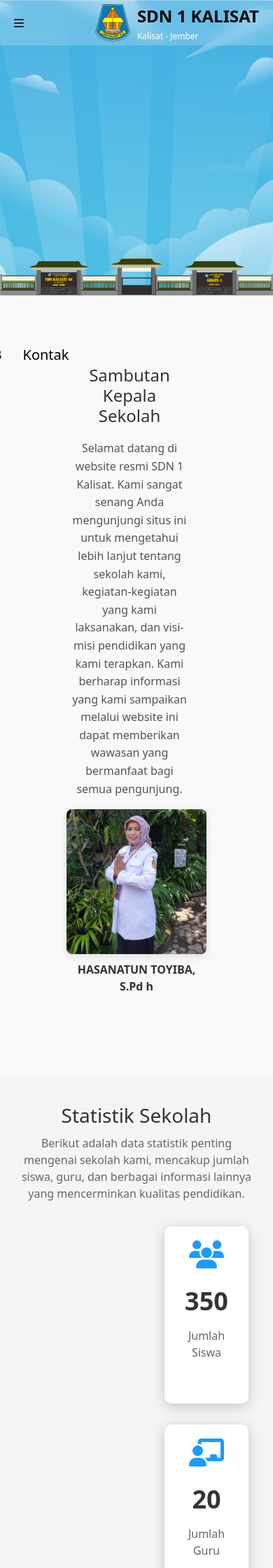
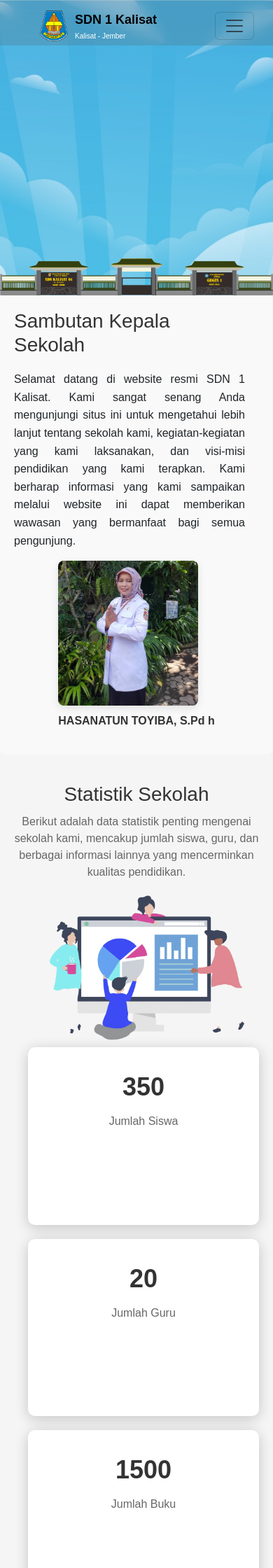
Before and after one commit to Fodly18/Nekolympus_S3, a PHP site: page /Homepage.html in a window 390 px wide. Shown: the top 2240 px of the page at 70% size. Run offline with PHP 8.4, Linux system fonts and the light colour scheme; some libraries are stand-ins or nearby versions.

Commit message:
perubahan sedikit

```diff
--- a/Homepage.html
+++ b/Homepage.html
@@ -1,54 +1,74 @@
 <!DOCTYPE html>
 <html lang="en">
   <head>
-    <meta charset="UTF-8">
-    <meta name="viewport" content="width=device-width, initial-scale=1.0">
-    <title>Homepage</title>
-    <link href="https://cdn.jsdelivr.net/npm/bootstrap@5.0.2/dist/css/bootstrap.min.css" rel="stylesheet" integrity="sha384-EVSTQN3/azprG1Anm3QDgpJLIm9Nao0Yz1ztcQTwFspd3yD65VohhpuuCOmLASjC" crossorigin="anonymous">
-    <link rel="stylesheet" href="/css/Homepage.css">
-    <link rel="stylesheet" href="https://cdnjs.cloudflare.com/ajax/libs/font-awesome/6.6.0/css/all.min.css" integrity="sha512-Kc323vGBEqzTmouAECnVceyQqyqdsSiqLQISBL29aUW4U/M7pSPA/gEUZQqv1cwx4OnYxTxve5UMg5GT6L4JJg==" crossorigin="anonymous" referrerpolicy="no-referrer" />
-    <link href="https://cdn.jsdelivr.net/npm/bootstrap@5.0.2/dist/css/bootstrap.min.css" rel="stylesheet" integrity="sha384-EVSTQN3/azprG1Anm3QDgpJLIm9Nao0Yz1ztcQTwFspd3yD65VohhpuuCOmLASjC" crossorigin="anonymous">
-    <link rel="stylesheet" href="https://cdnjs.cloudflare.com/ajax/libs/font-awesome/6.6.0/css/all.min.css" integrity="sha512-Kc323vGBEqzTmouAECnVceyQqyqdsSiqLQISBL29aUW4U/M7pSPA/gEUZQqv1cwx4OnYxTxve5UMg5GT6L4JJg==" crossorigin="anonymous" referrerpolicy="no-referrer" />
+    <meta charset="UTF-8" />
+    <meta name="viewport" content="width=device-width, initial-scale=1.0" />
+    <title>Document</title>
+    <link
+      href="https://cdn.jsdelivr.net/npm/bootstrap@5.3.3/dist/css/bootstrap.min.css"
+      rel="stylesheet"
+      integrity="sha384-QWTKZyjpPEjISv5WaRU9OFeRpok6YctnYmDr5pNlyT2bRjXh0JMhjY6hW+ALEwIH"
+      crossorigin="anonymous"
+    />
+    <link rel="stylesheet" href="css/Homepage.css" />
   </head>
   <body>
-    <header>
-        <!-- NAVBAR -->
-<div class="isiHeader">
-    <nav>
-        <label for="check" class="checkbtn">
-            <i class="fas fa-bars"></i>
-        </label>
-        <label class="logo">
-            <img src="asset/logo.png" alt="Logo" class="logo-img">
+    <!-- navbar -->
+    <nav class="navbar navbar-expand-lg bg-custom">
+      <div class="container-fluid">
+        <a class="navbar-brand logo" href="#">
+          <img src="asset/logo.png" class="logo-img" alt="Logo" />
           <div class="header-text">
-                <span class="main-text">SDN 1 KALISAT</span>
+            <span class="main-text">SDN 1 Kalisat</span>
             <span class="sub-text">Kalisat - Jember</span>
           </div>
-        </label>
-        <ul class="Content-nav">
-            <li><a class="active" href="#">Beranda</a></li>
-            <li class="dropdown">
-                <a href="#" class="dropbtn">Profil</a>
+        </a>
+        <button
+          class="navbar-toggler"
+          type="button"
+          data-bs-toggle="collapse"
+          data-bs-target="#navbarNav"
+          aria-controls="navbarNav"
+          aria-expanded="false"
+          aria-label="Toggle navigation"
+        >
+          <span class="navbar-toggler-icon"></span>
+        </button>
+        <div class="collapse navbar-collapse" id="navbarNav">
+          <ul class="navbar-nav ms-auto">
+            <li class="nav-item">
+              <a class="nav-link" href="#">Beranda</a>
+            </li>
+            <!-- Dropdown -->
+            <li class="nav-item dropdown">
+              <a class="nav-link" href="#">Profil</a>
               <div class="dropdown-content">
                 <a href="sejarah.html">Sejarah</a>
-                    <a href="Visi-misi.html">Visi dan Misi</a>
+                <a href="visi-misi.html">Visi dan Misi</a>
                 <a href="#">Struktur Organisasi</a>
               </div>
             </li>
-            <li><a href="#">Akademik</a></li>
-            <li><a href="gallery.html">Gallery</a></li>
-            <li><a href="ppdb.html">PPDB</a></li>
-            <li><a href="kontak.html">Kontak</a></li>
+            <li class="nav-item">
+              <a class="nav-link" href="#">Akademik</a>
+            </li>
+            <li class="nav-item">
+              <a class="nav-link" href="#">Gallery</a>
+            </li>
+            <li class="nav-item">
+              <a class="nav-link" href="#">PPDB</a>
+            </li>
+            <li class="nav-item">
+              <a class="nav-link" href="#">Kontak</a>
+            </li>
           </ul>
+        </div>
+      </div>
     </nav>
-</div>
-
-    </header>
 
     <!-- BANNER -->
     <div class="banner">
-        <img class="banner-img jpg" src="asset/Langit.jpg" alt="Banner JPG">
-        <img class="png" src="asset/Pager - Copy.png" alt="Banner PNG">
+      <img class="banner-img" src="asset/Langit.jpg" alt="Banner JPG" />
+      <img class="png" src="asset/Pager - Copy.png" alt="Banner PNG" />
     </div>
 
     <!-- CONTENT Sambutan -->
@@ -56,15 +76,16 @@
       <div class="sambutan-text fade-in">
         <h2>Sambutan Kepala Sekolah</h2>
         <p>
-                Selamat datang di website resmi SDN 1 Kalisat. Kami sangat senang Anda mengunjungi
-                situs ini untuk mengetahui lebih lanjut tentang sekolah kami, kegiatan-kegiatan
-                yang kami laksanakan, dan visi-misi pendidikan yang kami terapkan.
-                Kami berharap informasi yang kami sampaikan melalui website ini dapat
-                memberikan wawasan yang bermanfaat bagi semua pengunjung.
+          Selamat datang di website resmi SDN 1 Kalisat. Kami sangat senang Anda
+          mengunjungi situs ini untuk mengetahui lebih lanjut tentang sekolah
+          kami, kegiatan-kegiatan yang kami laksanakan, dan visi-misi pendidikan
+          yang kami terapkan. Kami berharap informasi yang kami sampaikan
+          melalui website ini dapat memberikan wawasan yang bermanfaat bagi
+          semua pengunjung.
         </p>
       </div>
       <div class="sambutan-foto fade-in">
-            <img src="asset/kepsek.jpeg" alt="Foto Kepala Sekolah">
+        <img src="asset/kepsek.jpeg" alt="Foto Kepala Sekolah" />
         <p class="nama-kepala-sekolah">HASANATUN TOYIBA, S.Pd h</p>
       </div>
     </section>
@@ -72,10 +93,18 @@
     <!-- Statistika Content -->
     <section class="statistics-section">
       <h2 class="section-title fade-in">Statistik Sekolah</h2>
-    <p class="statistics-description fade-in">Berikut adalah data statistik penting mengenai sekolah kami, mencakup jumlah siswa, guru, dan berbagai informasi lainnya yang mencerminkan kualitas pendidikan.</p>
+      <p class="statistics-description fade-in">
+        Berikut adalah data statistik penting mengenai sekolah kami, mencakup
+        jumlah siswa, guru, dan berbagai informasi lainnya yang mencerminkan
+        kualitas pendidikan.
+      </p>
       <div class="statistics-container fade-in">
         <div class="statistics-image">
-            <img src="asset/statistika_gambar.png" alt="Statistik Sekolah" class="statistics-img">
+          <img
+            src="asset/statistika_gambar.png"
+            alt="Statistik Sekolah"
+            class="statistics-img"
+          />
         </div>
         <div class="statistics-content">
           <div class="stat-items">
@@ -109,48 +138,70 @@
       </div>
     </section>
 
-
     <!-- Content news -->
     <section class="news-section">
       <h2 class="section-title fade-in">Kumpulan Berita</h2>
       <div class="news-container">
-            <button class="arrow left-arrow" onclick="scrollNews(-1)">&#10094;</button>
+        <button class="arrow left-arrow" onclick="scrollNews(-1)">
+          &#10094;
+        </button>
         <div class="news-wrapper fade-in">
           <div class="news-item">
-                    <img src="asset/foto1.jpg" alt="Berita 1" class="news-img">
+            <img src="asset/foto1.jpg" alt="Berita 1" class="news-img" />
             <h3 class="news-title">Judul Berita 1</h3>
-                    <p class="news-description">Lorem ipsum dolor sit amet consectetur adipisicing elit. Sint voluptatibus unde facilis, vitae doloremque cumque. Voluptatibus laborum atque dolores perspiciatis repellendus? Natus vitae quos recusandae ad possimus voluptate quae tempore.</p>
+            <p class="news-description">
+              Lorem ipsum dolor sit amet consectetur adipisicing elit. Sint
+              voluptatibus unde facilis, vitae doloremque cumque. Voluptatibus
+              laborum atque dolores perspiciatis repellendus? Natus vitae quos
+              recusandae ad possimus voluptate quae tempore.
+            </p>
           </div>
           <div class="news-item">
-                    <img src="asset/foto2.jpg" alt="Berita 2" class="news-img">
+            <img src="asset/foto2.jpg" alt="Berita 2" class="news-img" />
             <h3 class="news-title">Judul Berita 2</h3>
-                    <p class="news-description">Deskripsi singkat tentang berita 2. Ini menjelaskan konten berita dengan lebih detail.</p>
+            <p class="news-description">
+              Deskripsi singkat tentang berita 2. Ini menjelaskan konten berita
+              dengan lebih detail.
+            </p>
           </div>
           <div class="news-item">
-                    <img src="asset/foto3.jpg" alt="Berita 3" class="news-img">
+            <img src="asset/foto3.jpg" alt="Berita 3" class="news-img" />
             <h3 class="news-title">Judul Berita 3</h3>
-                    <p class="news-description">Deskripsi singkat tentang berita 3. Ini menjelaskan konten berita dengan lebih detail.</p>
+            <p class="news-description">
+              Deskripsi singkat tentang berita 3. Ini menjelaskan konten berita
+              dengan lebih detail.
+            </p>
           </div>
           <div class="news-item">
-                    <img src="asset/foto4.jpg" alt="Berita 4" class="news-img">
+            <img src="asset/foto4.jpg" alt="Berita 4" class="news-img" />
             <h3 class="news-title">Judul Berita 4</h3>
-                    <p class="news-description">Deskripsi singkat tentang berita 4. Ini menjelaskan konten berita dengan lebih detail.</p>
+            <p class="news-description">
+              Deskripsi singkat tentang berita 4. Ini menjelaskan konten berita
+              dengan lebih detail.
+            </p>
           </div>
           <div class="news-item">
-                    <img src="asset/foto5.jpg" alt="Berita 5" class="news-img">
+            <img src="asset/foto5.jpg" alt="Berita 5" class="news-img" />
             <h3 class="news-title">Judul Berita 5</h3>
-                    <p class="news-description">Deskripsi singkat tentang berita 5. Ini menjelaskan konten berita dengan lebih detail.</p>
+            <p class="news-description">
+              Deskripsi singkat tentang berita 5. Ini menjelaskan konten berita
+              dengan lebih detail.
+            </p>
           </div>
           <div class="news-item">
-                    <img src="asset/foto6.jpg" alt="Berita 6" class="news-img">
+            <img src="asset/foto6.jpg" alt="Berita 6" class="news-img" />
             <h3 class="news-title">Judul Berita 6</h3>
-                    <p class="news-description">Deskripsi singkat tentang berita 6. Ini menjelaskan konten berita dengan lebih detail.</p>
+            <p class="news-description">
+              Deskripsi singkat tentang berita 6. Ini menjelaskan konten berita
+              dengan lebih detail.
+            </p>
           </div>
         </div>
-            <button class="arrow right-arrow" onclick="scrollNews(1)">&#10095;</button>
+        <button class="arrow right-arrow" onclick="scrollNews(1)">
+          &#10095;
+        </button>
       </div>
     </section>
-
     <script>
       function scrollNews(direction) {
           const wrapper = document.querySelector('.news-wrapper');
@@ -165,7 +216,11 @@
         <div class="row">
           <div class="col-md-4">
             <h5>Tentang Kami</h5>
-                    <p>SDN 1 Kalisat adalah sekolah dasar yang berkomitmen untuk memberikan pendidikan terbaik bagi anak-anak. Kami berfokus pada pengembangan karakter dan akademik siswa.</p>
+            <p>
+              SDN 1 Kalisat adalah sekolah dasar yang berkomitmen untuk
+              memberikan pendidikan terbaik bagi anak-anak. Kami berfokus pada
+              pengembangan karakter dan akademik siswa.
+            </p>
           </div>
           <div class="col-md-4">
             <h5>Kontak</h5>
@@ -178,9 +233,15 @@
           <div class="col-md-4">
             <h5>Ikuti Kami</h5>
             <ul class="social-media">
-                        <li><a href="#"><i class="fab fa-facebook-f"></i> Facebook</a></li>
-                        <li><a href="#"><i class="fab fa-twitter"></i> Twitter</a></li>
-                        <li><a href="#"><i class="fab fa-instagram"></i> Instagram</a></li>
+              <li>
+                <a href="#"><i class="fab fa-facebook-f"></i> Facebook</a>
+              </li>
+              <li>
+                <a href="#"><i class="fab fa-twitter"></i> Twitter</a>
+              </li>
+              <li>
+                <a href="#"><i class="fab fa-instagram"></i> Instagram</a>
+              </li>
             </ul>
           </div>
         </div>
@@ -190,30 +251,33 @@
       </div>
     </footer>
 
-    <script src="https://cdn.jsdelivr.net/npm/bootstrap@5.0.2/dist/js/bootstrap.bundle.min.js" integrity="sha384-MrcW6ZMFYlzcLA8Nl+NtUVF0sA7MsXsP1UyJoMp4YLEuNSfAP+JcXn/tWtIaxVXM" crossorigin="anonymous"></script>
-
+    <script
+      src="https://cdn.jsdelivr.net/npm/bootstrap@5.3.3/dist/js/bootstrap.bundle.min.js"
+      integrity="sha384-YvpcrYf0tY3lHB60NNkmXc5s9fDVZLESaAA55NDzOxhy9GkcIdslK1eN7N6jIeHz"
+      crossorigin="anonymous"
+    ></script>
     <!-- JavaScript untuk animasi -->
     <script>
-        const statItems = document.querySelectorAll('.stat-item');
+      const statItems = document.querySelectorAll(".stat-item");
 
-        statItems.forEach(item => {
-            item.addEventListener('mouseover', () => {
-                item.style.transform = 'scale(1.1) rotateY(10deg)';
+      statItems.forEach((item) => {
+        item.addEventListener("mouseover", () => {
+          item.style.transform = "scale(1.1) rotateY(10deg)";
         });
 
-            item.addEventListener('mouseout', () => {
-                item.style.transform = 'scale(1) rotateY(0deg)';
+        item.addEventListener("mouseout", () => {
+          item.style.transform = "scale(1) rotateY(0deg)";
         });
       });
     </script>
 
     <script>
-        const elementsToShow = document.querySelectorAll('.fade-in');
+      const elementsToShow = document.querySelectorAll(".fade-in");
 
       const showElements = (entries, observer) => {
-            entries.forEach(entry => {
+        entries.forEach((entry) => {
           if (entry.isIntersecting) {
-                    entry.target.classList.add('visible');
+            entry.target.classList.add("visible");
             observer.unobserve(entry.target);
           }
         });
@@ -221,7 +285,7 @@
 
       const observer = new IntersectionObserver(showElements);
 
-        elementsToShow.forEach(element => {
+      elementsToShow.forEach((element) => {
         observer.observe(element);
       });
     </script>
--- a/css/Homepage.css
+++ b/css/Homepage.css
@@ -11,24 +10,8 @@
     font-family: "Montserrat", sans-serif;
   }
 
-/* Navbar */
-nav {
-    background-color: rgba(255, 255, 255, 0.2);
-    backdrop-filter: blur(10px);
-    height: 65px;
-    width: 100%;
-    display: flex;
-    justify-content: space-between;
-    align-items: center;
-    padding: 0 20px;
-    position: fixed;
-    top: 0;
-    left: 0;
-    z-index: 999;
-}
-
   /* Logo */
-label.logo {
+  a.logo {
     padding-left: 30px;
     display: flex;
     align-items: center;
@@ -58,18 +41,46 @@
     margin-top: 2px;
   }
 
+  /* Navbar */
+  nav.navbar {
+    background-color: rgba(85, 85, 85, 0.2); /* Warna latar belakang navbar */
+    backdrop-filter: blur(10px); /* Efek blur pada background */
+    height: 65px;
+    width: 100%;
+    display: flex;
+    justify-content: space-between;
+    align-items: center;
+    padding: 0 20px;
+    position: fixed;
+    top: 0;
+    left: 0;
+    z-index: 999;
+  }
+
+  nav.navbar ul.navbar-nav li.nav-item a.nav-link {
+    text-decoration: none;
+    color: black; /* Warna teks navbar */
+    font-size: 16px;
+    text-transform: capitalize;
+    padding: 10px 15px;
+    border-radius: 5px;
+    transition: background 0.3s, color 0.3s;
+  }
+
+  nav.navbar ul.navbar-nav li.nav-item a.nav-link:hover {
+    background-color: #1b9bff; /* Warna latar saat hover */
+    color: white; /* Warna teks saat hover */
+  }
+
+
   /* Navigation */
   nav ul {
     display: flex;
-    justify-content: center; /* Memusatkan menu navigasi */
-    align-items: center; /* Memastikan item dalam garis yang sama */
-    flex: 1; /* Mengizinkan ul untuk mengisi ruang tersisa */
   }
 
   nav ul li {
     margin: 0 10px; /* Jarak antar item menu */
     position: relative;
-    padding-top: 10px;
   }
 
   nav ul li a {
@@ -181,20 +174,22 @@
   .sambutan-text {
     flex: 1;
     margin-right: 20px;
+    text-align: justify; /* Rata kanan-kiri untuk teks sambutan */
   }
 
   .sambutan-text h2 {
-    font-size: 24px;
+    font-size: 28px;
     margin-bottom: 20px;
     color: #333;
+    text-align: left; /* Rata kiri untuk h2 */
   }
 
   .sambutan-text p {
     font-size: 16px;
     line-height: 1.6;
-    color: #555;
   }
 
+  /* Sambutan Foto */
   .sambutan-foto img {
     width: 300px;
     height: auto;
@@ -431,82 +424,123 @@
     color: #1abc9c;
   }
 
-/* Responsif */
+  /* Animasi fade-in */
+  .fade-in {
+    opacity: 0;
+    transform: translateY(20px);
+    transition: opacity 1s ease-in-out, transform 1s ease-in-out; /* 0.5s adalah durasi */
+  }
+
+  .fade-in.visible {
+    opacity: 1;
+    transform: translateY(0);
+  }
+
+  /* Responsive Styles for Mobile */
   @media (max-width: 768px) {
+    .carousel-inner {
+      display: flex;
+      flex-direction: column;
+      align-items: center; /* Centers the news item */
+    }
+
+    .carousel-item {
+      display: flex;
+      justify-content: center;
+      align-items: center;
+    }
+
+    .carousel-item .col-lg-3 {
+      flex: 0 0 100%; /* Make the news item take full width on mobile */
+      max-width: 100%;
+    }
+
+    .news-img {
+      height: 250px; /* Optional: Adjust height for mobile */
+    }
+  }
+
+  /* Responsive Styles */
+  @media (max-width: 768px) {
+    .carousel-item {
+      display: flex;
+      justify-content: center;
+    }
+
+    .carousel-item .col-lg-3 {
+      flex: 0 0 100%; /* Make the news item take full width on mobile */
+      max-width: 100%;
+    }
+
+    .news-img {
+      height: 250px; /* Optional: Adjust height for mobile */
+    }
+  }
+
+  /* Responsive Styles */
+  @media (max-width: 768px) {
+    .news-item {
+      flex: 0 0 100%; /* 1 item di mobile */
+    }
+  }
+
+  /* Responsiveness */
+  @media (max-width: 768px) {
+    /* Navbar */
+    nav.navbar {
+      padding: 10px 15px;
+    }
+
+    .logo-img {
+      width: 40px; /* Perkecil ukuran logo */
+    }
+
+    .main-text {
+      font-size: 18px; /* Ukuran teks lebih kecil */
+    }
+
+    .sub-text {
+      font-size: 10px; /* Ukuran teks lebih kecil */
+    }
+    nav ul li {
+        background-color: rgba(55, 59, 63, 0.5); /* Warna putih dengan transparansi 50% */
+        margin: 0 -30px; /* Jarak antar item menu */
+        backdrop-filter: blur(10px); /* Efek blur pada background */
+    }
+    nav ul li a{
+    margin-top: 10px;
+
+    }
+
+    .dropdown-content{
+        z-index: 1;
+        background-color: #0082e6;
+        margin-top: 0px;
+    }
+
+    /* Banner */
+    .banner {
+      height: 50vh; /* Perkecil tinggi banner */
+    }
+
+    /* Section Sambutan */
     .sambutan-container {
-        flex-direction: column;
-        text-align: center;
+      flex-direction: column; /* Ubah arah flex menjadi kolom */
+      padding: 20px; /* Perkecil padding */
     }
 
     .sambutan-foto img {
-        width: 200px;
+      width: 200px; /* Perkecil gambar kepala sekolah */
+    }
+
+    /* Statistik */
+    .statistics-container {
+      flex-direction: column; /* Ubah arah flex menjadi kolom */
+      height: auto; /* Biarkan konten mengalir */
     }
 
     .stat-item {
-        width: 120px;
-    }
-
-    .news-item {
-        width: 200px;
+      width: 100%; /* Biarkan stat-item mengisi lebar penuh */
+      margin: 10px 0; /* Tambahkan margin antara stat-item */
     }
   }
-
-@media (max-width: 952px) {
-    label.logo {
-        font-size: 30px;
-        padding-left: 50px;
-    }
-
-    nav ul li a {
-        font-size: 16px;
-    }
-}
-
-@media (max-width: 858px) {
-    .checkbtn {
-        display: block;
-    }
-
-    ul {
-        position: fixed;
-        width: 100%;
-        height: 100vh;
-        background: #2c3e50;
-        top: 80px;
-        left: -100%;
-        text-align: center;
-        transition: all .5s;
-    }
-
-    nav ul li {
-        display: block;
-        margin: 50px 0;
-        line-height: 30px;
-    }
-
-    nav ul li a {
-        font-size: 20px;
-    }
-
-    a:hover, a.active {
-        background: none;
-        color: #0082e6;
-    }
-
-    #check:checked ~ ul {
-        left: 0;
-    }
-
-    .dropdown-content {
-        position: static;
-    }
-
-    .banner {
-        height: 50vh;
-    }
-
-    .foto {
-        display: block;
-        width: 100%;
-    }
-}
```
Also changed, not shown: other parts of css/Homepage.css (+25 -46 lines). Lines whose indentation alone changed are shown as unchanged.
